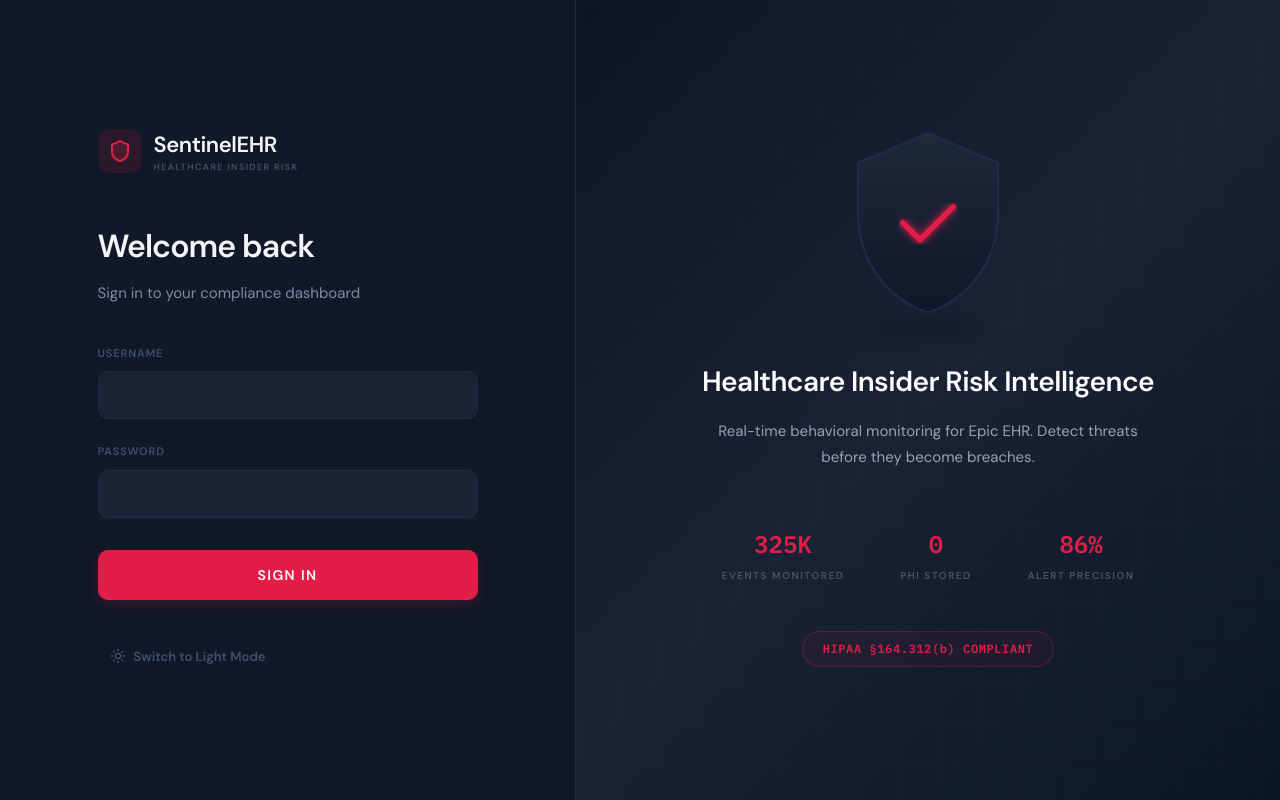
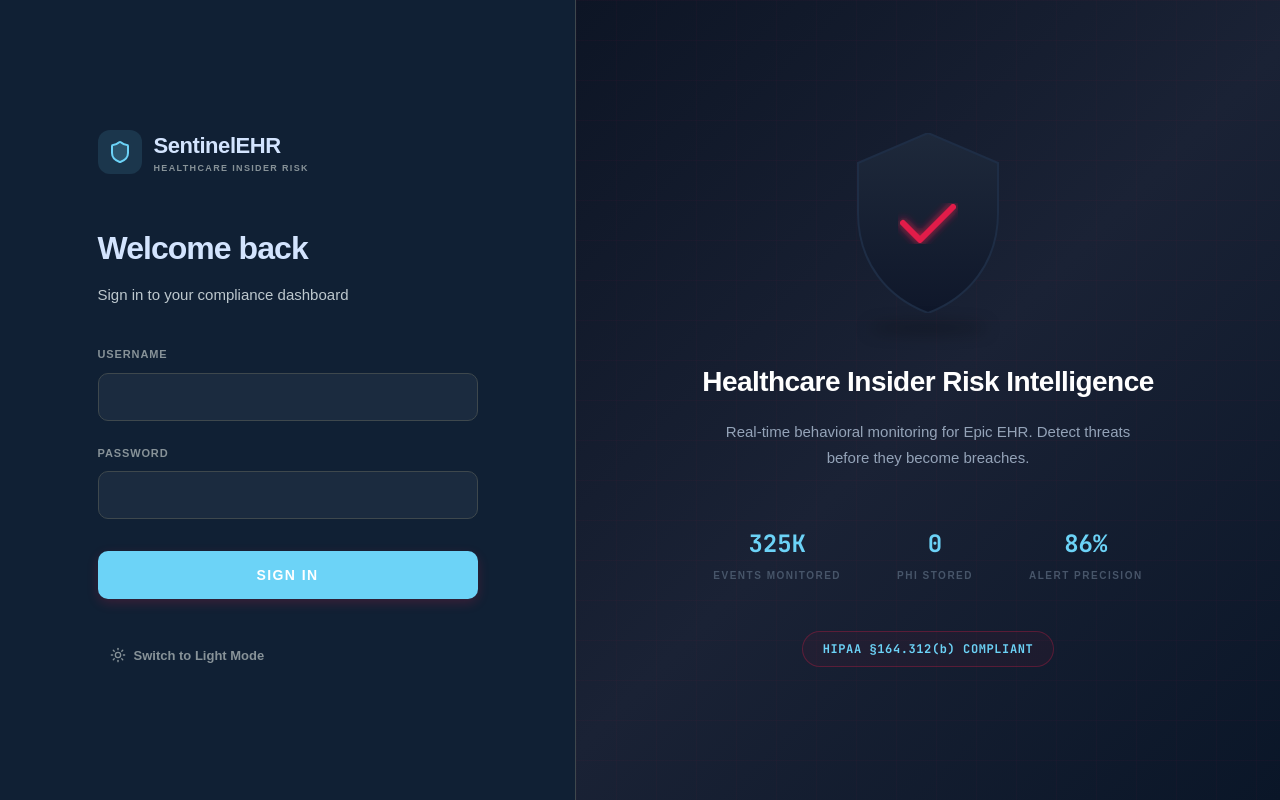
Before and after one commit to Davidowi2/sentinelehr, a React (Vite) app in the folder dashboard/: page / in a window 1280 px wide. Built offline with nearby package versions, Linux system fonts and the light colour scheme.

Commit message:
Design system: new color tokens and fonts

```diff
--- a/dashboard/index.html
+++ b/dashboard/index.html
@@ -4,7 +4,10 @@
     <meta charset="UTF-8" />
     <meta name="viewport" content="width=device-width, initial-scale=1.0" />
     <title>SentinelEHR Dashboard</title>
-    <link href="https://fonts.googleapis.com/css2?family=DM+Sans:wght@400;500;600&family=IBM+Plex+Mono:wght@400;500;600&display=swap" rel="stylesheet">
+    <link rel="preconnect" href="https://fonts.googleapis.com">
+    <link rel="preconnect" href="https://fonts.gstatic.com" crossorigin>
+    <link href="https://fonts.googleapis.com/css2?family=Inter:wght@400;500;600;700&family=JetBrains+Mono:wght@400;500;700&display=swap" rel="stylesheet">
+    <link href="https://fonts.googleapis.com/css2?family=Material+Symbols+Outlined:opsz,wght,FILL,GRAD@20..48,100..700,0..1,-50..200" rel="stylesheet">
     <script src="https://cdn.jsdelivr.net/npm/chart.js@4.4.1/dist/chart.umd.min.js"></script>
   </head>
   <body>
--- a/dashboard/src/AppV2.jsx
+++ b/dashboard/src/AppV2.jsx
@@ -24,50 +24,82 @@ import {
 
 const THEMES = {
   dark: `
-    --bg-app: #0A0E1A;
-    --bg-surface: #111827;
-    --bg-elevated: #1A2235;
-    --bg-hover: #1E2A40;
-    --border: #1E2D45;
-    --text-primary: #F1F5F9;
-    --text-secondary: #7A8EA8;
-    --text-muted: #3D5170;
-    --accent: #E11D48;
-    --accent-hover: #BE123C;
-    --accent-subtle: rgba(225,29,72,0.12);
+    --surface-dim: #031427;
+    --surface-container-low: #0b1c30;
+    --surface-container: #102034;
+    --surface-container-high: #1b2b3f;
+    --surface-container-highest: #26364a;
+    --surface-container-lowest: #000f21;
+    --outline-variant: #3e484d;
+    --outline: #879298;
+    --primary: #6cd3f7;
+    --primary-container: #269dbe;
+    --on-primary-container: #002e3b;
+    --on-surface: #d3e4fe;
+    --on-surface-variant: #bdc8ce;
+    --error: #ffb4ab;
+    --tertiary: #ffb873;
+    --background: #031427;
+    --critical: #f43f5e;
+    --critical-bg: rgba(244,63,94,0.1);
+    --high: #f97316;
+    --high-bg: rgba(249,115,22,0.1);
+    --medium: #3b82f6;
+    --medium-bg: rgba(59,130,246,0.1);
     --success: #10B981;
-    --warning: #F59E0B;
-    --info: #3B82F6;
-    --critical: #E11D48;
-    --critical-bg: rgba(225,29,72,0.1);
-    --high: #F59E0B;
-    --high-bg: rgba(245,158,11,0.1);
-    --medium: #3B82F6;
-    --medium-bg: rgba(59,130,246,0.1);
+    --warning: #f97316;
     --shadow: 0 4px 24px rgba(0,0,0,0.4);
+
+    --bg-app: #031427;
+    --bg-surface: #102034;
+    --bg-elevated: #1b2b3f;
+    --bg-hover: #26364a;
+    --border: #3e484d;
+    --text-primary: #d3e4fe;
+    --text-secondary: #bdc8ce;
+    --text-muted: #879298;
+    --accent: #6cd3f7;
+    --accent-hover: #269dbe;
+    --accent-subtle: rgba(108,211,247,0.12);
   `,
   light: `
-    --bg-app: #F1F5F9;
-    --bg-surface: #FFFFFF;
-    --bg-elevated: #F8FAFF;
-    --bg-hover: #F1F5FF;
-    --border: #E2E8F4;
-    --text-primary: #0F172A;
+    --surface-dim: #d3e4fe;
+    --surface-container-low: #e8f1ff;
+    --surface-container: #eef5ff;
+    --surface-container-high: #f4f8ff;
+    --surface-container-highest: #fafcff;
+    --surface-container-lowest: #ffffff;
+    --outline-variant: #bdc8ce;
+    --outline: #879298;
+    --primary: #269dbe;
+    --primary-container: #6cd3f7;
+    --on-primary-container: #002e3b;
+    --on-surface: #0f172a;
+    --on-surface-variant: #475569;
+    --error: #dc2626;
+    --tertiary: #ea580c;
+    --background: #fafcff;
+    --critical: #dc2626;
+    --critical-bg: #fee2e2;
+    --high: #ea580c;
+    --high-bg: #ffedd5;
+    --medium: #2563eb;
+    --medium-bg: #dbeafe;
+    --success: #059669;
+    --warning: #ea580c;
+    --shadow: 0 4px 24px rgba(15,23,42,0.08);
+
+    --bg-app: #fafcff;
+    --bg-surface: #ffffff;
+    --bg-elevated: #f4f8ff;
+    --bg-hover: #eef5ff;
+    --border: #bdc8ce;
+    --text-primary: #0f172a;
     --text-secondary: #475569;
-    --text-muted: #94A3B8;
-    --accent: #E11D48;
-    --accent-hover: #BE123C;
-    --accent-subtle: rgba(225,29,72,0.06);
-    --success: #059669;
-    --warning: #D97706;
-    --info: #2563EB;
-    --critical: #E11D48;
-    --critical-bg: #FFF1F3;
-    --high: #D97706;
-    --high-bg: #FFFBEB;
-    --medium: #2563EB;
-    --medium-bg: #EFF6FF;
-    --shadow: 0 4px 24px rgba(15,23,42,0.08);
+    --text-muted: #94a3b8;
+    --accent: #269dbe;
+    --accent-hover: #1e7a99;
+    --accent-subtle: rgba(38,157,190,0.08);
   `
 };
 
@@ -133,7 +165,7 @@ const FilterBar = ({ children, count, total }) => (
     {children}
     <div style={{
       marginLeft: 'auto', fontSize: '12px', color: 'var(--text-muted)',
-      fontFamily: "'IBM Plex Mono', monospace"
+      fontFamily: "'JetBrains Mono', monospace"
     }}>{count} of {total}</div>
   </div>
 );
@@ -152,7 +184,7 @@ const Select = (props) => (
   <select {...props} style={{
     background: 'var(--bg-elevated)', border: '1px solid var(--border)',
     borderRadius: '6px', padding: '8px 12px', fontSize: '13px',
-    color: 'var(--text-primary)', fontFamily: "'IBM Plex Mono', monospace",
+    color: 'var(--text-primary)', fontFamily: "'JetBrains Mono', monospace",
     outline: 'none', minWidth: '140px'
   }} />
 );
@@ -192,7 +224,7 @@ const Drawer = ({ title, subtitle, id, onClose, children, loading }) => (
         <div style={{ display: 'flex', justifyContent: 'space-between', alignItems: 'flex-start' }}>
           <div>
             <div style={{ fontSize: '10px', fontWeight: '600', letterSpacing: '0.1em', textTransform: 'uppercase', color: 'var(--text-muted)', marginBottom: '4px' }}>{title}</div>
-            <div style={{ fontSize: '22px', fontWeight: '700', fontFamily: "'IBM Plex Mono', monospace", color: 'var(--accent)' }}>{id}</div>
+            <div style={{ fontSize: '22px', fontWeight: '700', fontFamily: "'JetBrains Mono', monospace", color: 'var(--accent)' }}>{id}</div>
             {subtitle && <div style={{ marginTop: '8px' }}>{subtitle}</div>}
           </div>
           <button onClick={onClose} style={{ background: 'transparent', border: 'none', color: 'var(--text-muted)', cursor: 'pointer', padding: '4px' }}><LogOut size={20} /></button>
@@ -251,7 +283,7 @@ const InvestigateResults = React.memo(({ results }) => {
 
         <div>
           <div style={{ fontSize: '10px', fontWeight: '600', color: 'var(--text-muted)', letterSpacing: '0.1em', textTransform: 'uppercase', marginBottom: '8px' }}>Employee Profile</div>
-          <div style={{ fontSize: '24px', fontWeight: '700', color: 'var(--text-primary)', fontFamily: "'IBM Plex Mono', monospace" }}>EMP-{results.emp_id}</div>
+          <div style={{ fontSize: '24px', fontWeight: '700', color: 'var(--text-primary)', fontFamily: "'JetBrains Mono', monospace" }}>EMP-{results.emp_id}</div>
           <div style={{ fontSize: '14px', color: 'var(--text-secondary)', marginTop: '4px' }}>{results.role}</div>
         </div>
 
@@ -265,7 +297,7 @@ const InvestigateResults = React.memo(({ results }) => {
           <div style={{
             fontSize: '32px', fontWeight: '700',
             color: topScore > 0.7 ? 'var(--critical)' : topScore > 0.4 ? 'var(--high)' : 'var(--success)',
-            fontFamily: "'IBM Plex Mono', monospace"
+            fontFamily: "'JetBrains Mono', monospace"
           }}>
             {topScore.toFixed(2)}
           </div>
@@ -301,7 +333,7 @@ const InvestigateResults = React.memo(({ results }) => {
             <div style={{ color: 'var(--accent)' }}>{stat.icon}</div>
             <div>
               <div style={{ fontSize: '10px', color: 'var(--text-muted)', textTransform: 'uppercase', letterSpacing: '0.05em' }}>{stat.label}</div>
-              <div style={{ fontSize: '18px', fontWeight: '700', color: 'var(--text-primary)', fontFamily: "'IBM Plex Mono', monospace" }}>{stat.value}</div>
+              <div style={{ fontSize: '18px', fontWeight: '700', color: 'var(--text-primary)', fontFamily: "'JetBrains Mono', monospace" }}>{stat.value}</div>
             </div>
           </div>
         ))}
@@ -327,7 +359,7 @@ const InvestigateResults = React.memo(({ results }) => {
               {alerts.length > 0 ? (
                 alerts.slice(0, 20).map((a, i) => (
                   <tr key={i} style={{ borderBottom: '1px solid var(--border)' }}>
-                    <td style={{ padding: '12px 16px', fontSize: '13px', color: 'var(--text-secondary)', fontFamily: "'IBM Plex Mono', monospace" }}>
+                    <td style={{ padding: '12px 16px', fontSize: '13px', color: 'var(--text-secondary)', fontFamily: "'JetBrains Mono', monospace" }}>
                       {new Date(a.alert_date).toLocaleDateString()}
                     </td>
                     <td style={{ padding: '12px 16px' }}>
@@ -354,7 +386,7 @@ const InvestigateResults = React.memo(({ results }) => {
                         ))}
                       </div>
                     </td>
-                    <td style={{ padding: '12px 16px', fontSize: '13px', color: 'var(--accent)', fontWeight: '600', fontFamily: "'IBM Plex Mono', monospace" }}>
+                    <td style={{ padding: '12px 16px', fontSize: '13px', color: 'var(--accent)', fontWeight: '600', fontFamily: "'JetBrains Mono', monospace" }}>
                       {(a.anomaly_score ?? 0).toFixed(2)}
                     </td>
                   </tr>
@@ -386,14 +418,14 @@ const InvestigateResults = React.memo(({ results }) => {
               {results.cases?.length > 0 ? (
                 results.cases.filter(c => c.status !== 'Resolved').map((c, i) => (
                   <tr key={i} style={{ borderBottom: '1px solid var(--border)' }}>
-                    <td style={{ padding: '12px 16px', fontSize: '13px', fontWeight: '700', color: 'var(--accent)', fontFamily: "'IBM Plex Mono', monospace" }}>{c.case_id}</td>
+                    <td style={{ padding: '12px 16px', fontSize: '13px', fontWeight: '700', color: 'var(--accent)', fontFamily: "'JetBrains Mono', monospace" }}>{c.case_id}</td>
                     <td style={{ padding: '12px 16px' }}>
                       <span style={{ display: 'flex', alignItems: 'center', gap: '6px', fontSize: '12px', fontWeight: '600', color: 'var(--text-secondary)' }}>
                         <span style={{ width: '6px', height: '6px', borderRadius: '50%', background: 'var(--warning)' }} />
                         {c.status}
                       </span>
                     </td>
-                    <td style={{ padding: '12px 16px', fontSize: '13px', color: 'var(--text-secondary)', fontFamily: "'IBM Plex Mono', monospace" }}>{c.days_open}d</td>
+                    <td style={{ padding: '12px 16px', fontSize: '13px', color: 'var(--text-secondary)', fontFamily: "'JetBrains Mono', monospace" }}>{c.days_open}d</td>
                   </tr>
                 ))
               ) : (
@@ -435,7 +467,7 @@ const SettingsField = ({ label, value, subtext, disabled, type = 'text' }) => (
         style={{
           background: 'var(--bg-elevated)', border: '1px solid var(--border)',
           borderRadius: '6px', padding: '10px 14px', fontSize: '13px',
-          color: disabled ? 'var(--text-muted)' : 'var(--text-primary)', fontFamily: "'IBM Plex Mono', monospace",
+          color: disabled ? 'var(--text-muted)' : 'var(--text-primary)', fontFamily: "'JetBrains Mono', monospace",
           outline: 'none', width: '100%', cursor: 'default'
         }}
       />
@@ -505,7 +537,7 @@ const InvestigateTab = ({ investigateId, setInvestigateId, handleInvestigate, in
             style={{
               background: 'var(--bg-elevated)', border: '1px solid var(--border)',
               borderRadius: '6px', padding: '8px 12px', fontSize: '13px',
-              color: 'var(--text-primary)', fontFamily: "'IBM Plex Mono', monospace",
+              color: 'var(--text-primary)', fontFamily: "'JetBrains Mono', monospace",
               outline: 'none', width: '240px'
             }}
           />
@@ -1184,7 +1216,7 @@ export default function AppV2() {
                     border: '1px solid var(--border)',
                     borderRadius: '10px',
                     color: 'var(--text-primary)',
-                    fontFamily: "'IBM Plex Mono', monospace",
+                    fontFamily: "'JetBrains Mono', monospace",
                     fontSize: '14px',
                     outline: 'none',
                     boxSizing: 'border-box',
@@ -1223,7 +1255,7 @@ export default function AppV2() {
                     border: '1px solid var(--border)',
                     borderRadius: '10px',
                     color: 'var(--text-primary)',
-                    fontFamily: "'IBM Plex Mono', monospace",
+                    fontFamily: "'JetBrains Mono', monospace",
                     fontSize: '14px',
                     outline: 'none',
                     boxSizing: 'border-box',
@@ -1378,15 +1410,15 @@ export default function AppV2() {
 
           <div style={{ display: 'flex', gap: '56px', textAlign: 'center', marginBottom: '48px' }}>
             <div>
-              <div style={{ fontFamily: "'IBM Plex Mono', monospace", fontSize: '24px', fontWeight: '700', color: 'var(--accent)' }}>325K</div>
+              <div style={{ fontFamily: "'JetBrains Mono', monospace", fontSize: '24px', fontWeight: '700', color: 'var(--accent)' }}>325K</div>
               <div style={{ fontSize: '10px', fontWeight: '700', color: '#475569', textTransform: 'uppercase', letterSpacing: '0.15em', marginTop: '6px' }}>Events Monitored</div>
             </div>
             <div>
-              <div style={{ fontFamily: "'IBM Plex Mono', monospace", fontSize: '24px', fontWeight: '700', color: 'var(--accent)' }}>0</div>
+              <div style={{ fontFamily: "'JetBrains Mono', monospace", fontSize: '24px', fontWeight: '700', color: 'var(--accent)' }}>0</div>
               <div style={{ fontSize: '10px', fontWeight: '700', color: '#475569', textTransform: 'uppercase', letterSpacing: '0.15em', marginTop: '6px' }}>PHI Stored</div>
             </div>
             <div>
-              <div style={{ fontFamily: "'IBM Plex Mono', monospace", fontSize: '24px', fontWeight: '700', color: 'var(--accent)' }}>86%</div>
+              <div style={{ fontFamily: "'JetBrains Mono', monospace", fontSize: '24px', fontWeight: '700', color: 'var(--accent)' }}>86%</div>
               <div style={{ fontSize: '10px', fontWeight: '700', color: '#475569', textTransform: 'uppercase', letterSpacing: '0.15em', marginTop: '6px' }}>Alert Precision</div>
             </div>
           </div>
@@ -1397,7 +1429,7 @@ export default function AppV2() {
             borderRadius: '30px',
             color: 'var(--accent)',
             fontSize: '12px',
-            fontFamily: "'IBM Plex Mono', monospace",
+            fontFamily: "'JetBrains Mono', monospace",
             fontWeight: '700',
             letterSpacing: '0.05em',
             background: 'rgba(225,29,72,0.05)'
@@ -1574,7 +1606,7 @@ export default function AppV2() {
               animation: 'pulse 2s infinite'
             }} />
             <span style={{
-              fontFamily: "'IBM Plex Mono', monospace",
+              fontFamily: "'JetBrains Mono', monospace",
               fontSize: '12px',
               fontWeight: '600',
               color: 'var(--text-muted)'
@@ -1650,7 +1682,7 @@ export default function AppV2() {
                     <div style={{
                       fontSize:'40px', fontWeight:'700',
                       color: card.color, lineHeight:1,
-                      fontFamily:"'IBM Plex Mono',monospace",
+                      fontFamily:"'JetBrains Mono',monospace",
                       letterSpacing:'-0.02em',
                       marginBottom:'8px'
                     }}>{card.value}</div>
@@ -1771,7 +1803,7 @@ export default function AppV2() {
                       <div style={{
                         fontSize:'12px', fontWeight:'600',
                         color:'var(--text-secondary)',
-                        fontFamily:"'IBM Plex Mono',monospace"
+                        fontFamily:"'JetBrains Mono',monospace"
                       }}>{s.value}</div>
                     </div>
                   ))}
@@ -1832,9 +1864,9 @@ export default function AppV2() {
                     {alertsLoading ? <tr><td colSpan="8" style={{ textAlign: 'center', padding: '40px', color: 'var(--text-muted)' }}>Loading alerts...</td></tr> :
                      alerts.map(a => (
                       <tr key={a.alert_id} style={{ borderBottom: '1px solid var(--border)' }}>
-                        <td style={{ padding: '12px 16px', fontSize: '12px', color: 'var(--text-muted)', fontFamily: "'IBM Plex Mono', monospace" }}>{a.priority_rank}</td>
+                        <td style={{ padding: '12px 16px', fontSize: '12px', color: 'var(--text-muted)', fontFamily: "'JetBrains Mono', monospace" }}>{a.priority_rank}</td>
                         <td style={{ padding: '12px 16px' }}><SeverityBadge severity={a.adjusted_severity} /></td>
-                        <td style={{ padding: '12px 16px', fontSize: '13px', fontWeight: '600', color: 'var(--text-primary)', fontFamily: "'IBM Plex Mono', monospace" }}>EMP-{a.emp_id}</td>
+                        <td style={{ padding: '12px 16px', fontSize: '13px', fontWeight: '600', color: 'var(--text-primary)', fontFamily: "'JetBrains Mono', monospace" }}>EMP-{a.emp_id}</td>
                         <td style={{ padding: '12px 16px' }}>
                           {a.rules_triggered.split(',').map(r => (
                             <span
@@ -1855,7 +1887,7 @@ export default function AppV2() {
                             </span>
                           ))}
                         </td>
-                        <td style={{ padding: '12px 16px', fontSize: '13px', color: 'var(--accent)', fontWeight: '600', fontFamily: "'IBM Plex Mono', monospace" }}>{a.anomaly_score.toFixed(2)}</td>
+                        <td style={{ padding: '12px 16px', fontSize: '13px', color: 'var(--accent)', fontWeight: '600', fontFamily: "'JetBrains Mono', monospace" }}>{a.anomaly_score.toFixed(2)}</td>
                         <td style={{ padding: '12px 16px', fontSize: '12px', color: 'var(--text-secondary)' }}>{new Date(a.alert_date).toLocaleDateString()}</td>
                         <td style={{ padding: '12px 16px', fontSize: '12px', color: 'var(--text-muted)', maxWidth: '300px', whiteSpace: 'nowrap', overflow: 'hidden', textOverflow: 'ellipsis' }} title={a.explanation}>{a.explanation}</td>
                         <td style={{ padding: '12px 16px' }}>
@@ -1940,8 +1972,8 @@ export default function AppV2() {
                     {casesLoading ? <tr><td colSpan="9" style={{ textAlign: 'center', padding: '40px', color: 'var(--text-muted)' }}>Loading cases...</td></tr> :
                      cases.map(c => (
                       <tr key={c.case_id} style={{ borderBottom: '1px solid var(--border)' }}>
-                        <td onClick={() => {setSelectedCase(c.case_id); fetchCaseDetail(c.case_id)}} style={{ padding: '12px 16px', fontSize: '13px', fontWeight: '700', color: 'var(--accent)', fontFamily: "'IBM Plex Mono', monospace", cursor: 'pointer' }}>{c.case_id}</td>
-                        <td onClick={() => {setSelectedCase(c.case_id); fetchCaseDetail(c.case_id)}} style={{ padding: '12px 16px', fontSize: '13px', fontWeight: '600', color: 'var(--text-primary)', fontFamily: "'IBM Plex Mono', monospace", cursor: 'pointer' }}>EMP-{c.emp_id}</td>
+                        <td onClick={() => {setSelectedCase(c.case_id); fetchCaseDetail(c.case_id)}} style={{ padding: '12px 16px', fontSize: '13px', fontWeight: '700', color: 'var(--accent)', fontFamily: "'JetBrains Mono', monospace", cursor: 'pointer' }}>{c.case_id}</td>
+                        <td onClick={() => {setSelectedCase(c.case_id); fetchCaseDetail(c.case_id)}} style={{ padding: '12px 16px', fontSize: '13px', fontWeight: '600', color: 'var(--text-primary)', fontFamily: "'JetBrains Mono', monospace", cursor: 'pointer' }}>EMP-{c.emp_id}</td>
                         <td onClick={() => {setSelectedCase(c.case_id); fetchCaseDetail(c.case_id)}} style={{ padding: '12px 16px', cursor: 'pointer' }}><SeverityBadge severity={c.priority} /></td>
                         <td onClick={() => {setSelectedCase(c.case_id); fetchCaseDetail(c.case_id)}} style={{ padding: '12px 16px', cursor: 'pointer' }}>
                           <span style={{ display: 'flex', alignItems: 'center', gap: '6px', fontSize: '12px', fontWeight: '600', color: 'var(--text-secondary)' }}>
@@ -1949,9 +1981,9 @@ export default function AppV2() {
                             {c.status}
                           </span>
                         </td>
-                        <td onClick={() => {setSelectedCase(c.case_id); fetchCaseDetail(c.case_id)}} style={{ padding: '12px 16px', fontSize: '13px', color: 'var(--text-secondary)', fontFamily: "'IBM Plex Mono', monospace", cursor: 'pointer' }}>{c.days_open || 0}d</td>
-                        <td onClick={() => {setSelectedCase(c.case_id); fetchCaseDetail(c.case_id)}} style={{ padding: '12px 16px', fontSize: '13px', color: 'var(--text-secondary)', fontFamily: "'IBM Plex Mono', monospace", cursor: 'pointer' }}>{Array.isArray(c.alert_ids) ? c.alert_ids.length : 0}</td>
-                        <td onClick={() => {setSelectedCase(c.case_id); fetchCaseDetail(c.case_id)}} style={{ padding: '12px 16px', fontSize: '11px', color: 'var(--text-muted)', fontFamily: "'IBM Plex Mono', monospace", cursor: 'pointer' }}>
+                        <td onClick={() => {setSelectedCase(c.case_id); fetchCaseDetail(c.case_id)}} style={{ padding: '12px 16px', fontSize: '13px', color: 'var(--text-secondary)', fontFamily: "'JetBrains Mono', monospace", cursor: 'pointer' }}>{c.days_open || 0}d</td>
+                        <td onClick={() => {setSelectedCase(c.case_id); fetchCaseDetail(c.case_id)}} style={{ padding: '12px 16px', fontSize: '13px', color: 'var(--text-secondary)', fontFamily: "'JetBrains Mono', monospace", cursor: 'pointer' }}>{Array.isArray(c.alert_ids) ? c.alert_ids.length : 0}</td>
+                        <td onClick={() => {setSelectedCase(c.case_id); fetchCaseDetail(c.case_id)}} style={{ padding: '12px 16px', fontSize: '11px', color: 'var(--text-muted)', fontFamily: "'JetBrains Mono', monospace", cursor: 'pointer' }}>
                           {new Date(c.window_start).toLocaleDateString()}<br/>
                           to {new Date(c.window_end).toLocaleDateString()}
                         </td>
@@ -2016,7 +2048,7 @@ export default function AppV2() {
                               <div key={i} style={{ padding: '12px', background: 'var(--bg-elevated)', borderRadius: '8px', borderLeft: '3px solid var(--border)', fontSize: '12px' }}>
                                 <div style={{ display: 'flex', justifyContent: 'space-between', marginBottom: '4px' }}>
                                   <span style={{ fontWeight: '700', color: 'var(--text-primary)', textTransform: 'uppercase', fontSize: '10px' }}>{log.action}</span>
-                                  <span style={{ color: 'var(--text-muted)', fontFamily: "'IBM Plex Mono', monospace", fontSize: '10px' }}>{new Date(log.timestamp).toLocaleString()}</span>
+                                  <span style={{ color: 'var(--text-muted)', fontFamily: "'JetBrains Mono', monospace", fontSize: '10px' }}>{new Date(log.timestamp).toLocaleString()}</span>
                                 </div>
                                 <div style={{ color: 'var(--text-secondary)' }}>{log.note}</div>
                                 <div style={{ marginTop: '4px', fontSize: '11px', color: 'var(--text-muted)' }}>by {log.changed_by_name}</div>
@@ -2058,6 +2090,40 @@ export default function AppV2() {
           from { transform: rotate(0deg); }
           to { transform: rotate(360deg); }
         }
+
+        .material-symbols-outlined {
+          font-variation-settings: 'FILL' 0, 'wght' 400, 'GRAD' 0, 'opsz' 24;
+        }
+
+        .active-glow {
+          box-shadow: 0px 0px 12px rgba(108,211,247,0.2);
+        }
+
+        .glow-primary {
+          box-shadow: 0px 0px 12px rgba(108,211,247,0.2);
+        }
+
+        ::-webkit-scrollbar {
+          width: 6px;
+        }
+
+        ::-webkit-scrollbar-track {
+          background: #031427;
+        }
+
+        ::-webkit-scrollbar-thumb {
+          background: #3e484d;
+          border-radius: 10px;
+        }
+
+        ::-webkit-scrollbar-thumb:hover {
+          background: #879298;
+        }
+
+        * {
+          scrollbar-width: thin;
+          scrollbar-color: #3e484d #031427;
+        }
       `}</style>
     </div>
   );
```
